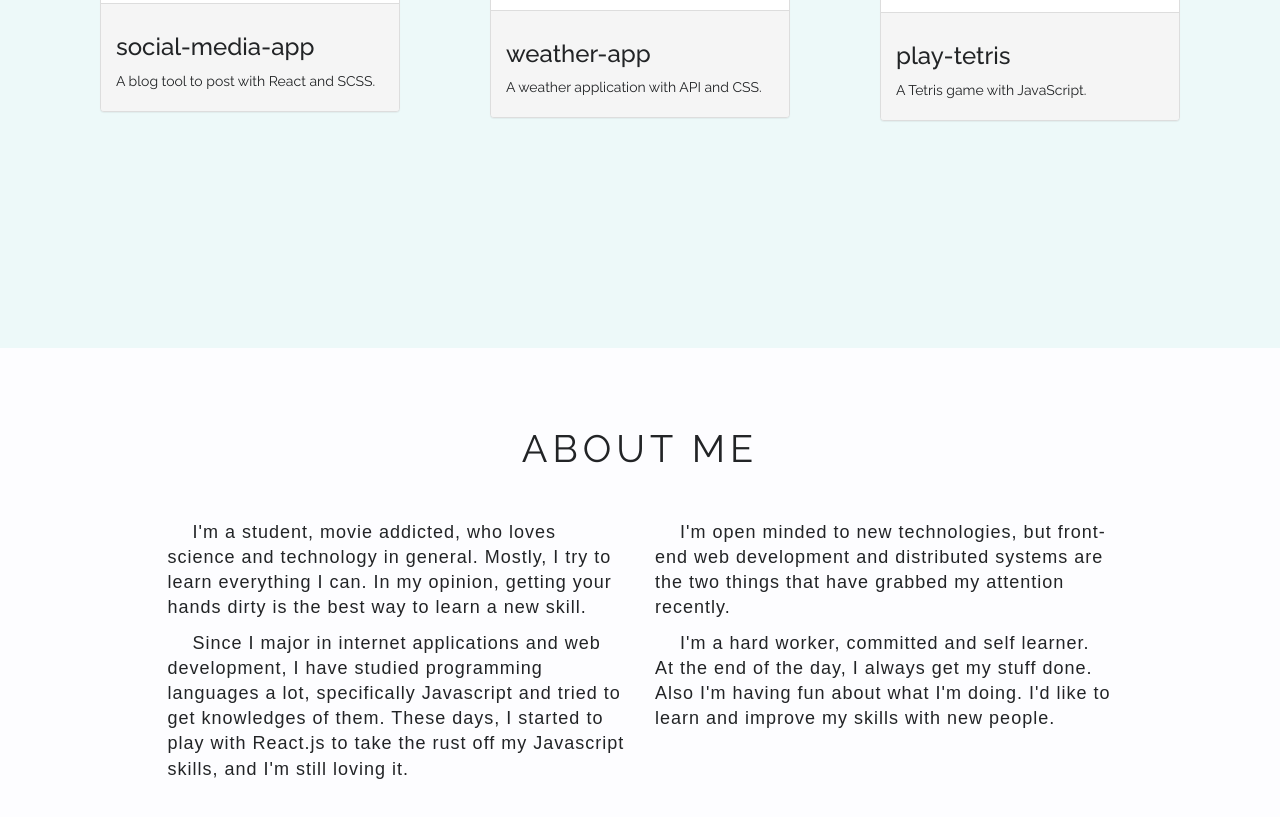
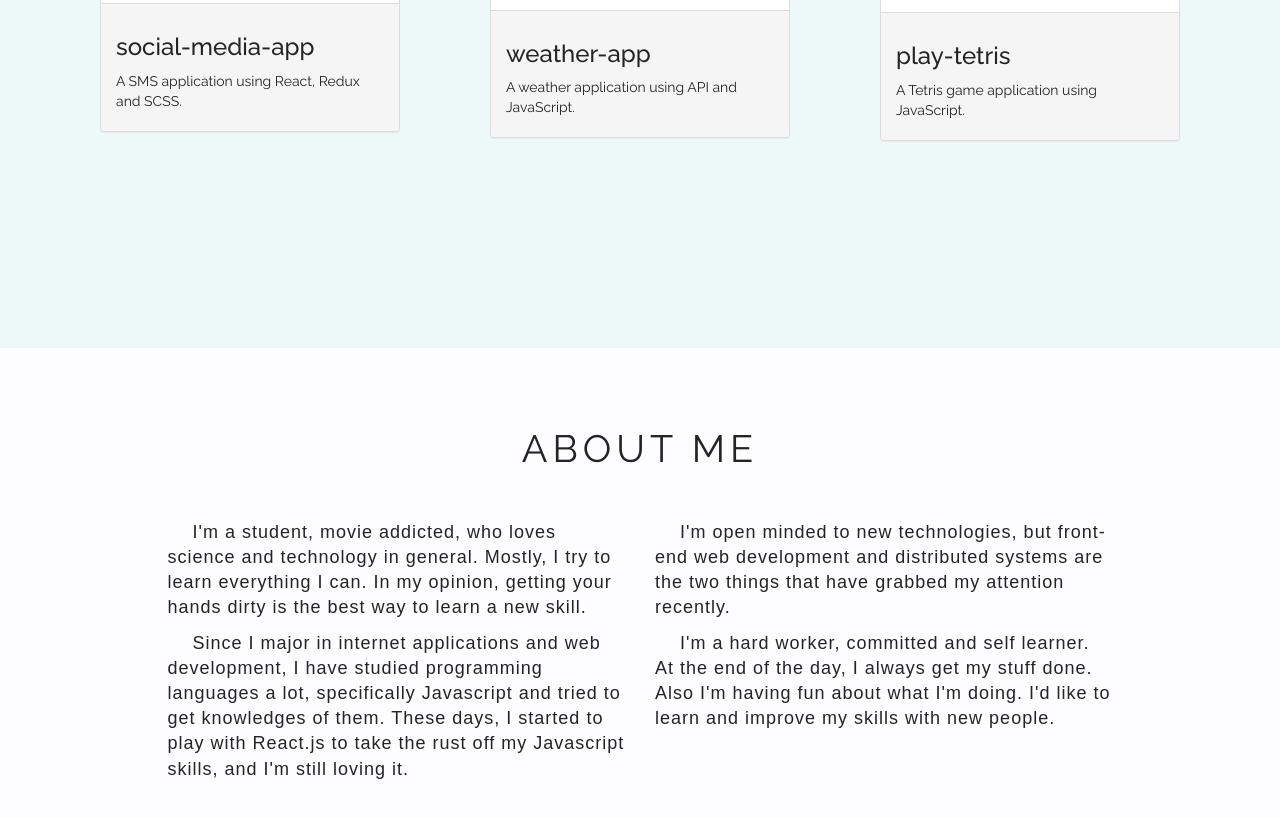
Before and after one commit to PlanetofJay/planetofjay.github.io, a website: page index.html in a window 1280 px wide. Shown: the part 1252-2069 px from the top of the page. Drawn offline with Linux system fonts and the light colour scheme; a web font is replaced by a local one.

Commit message:
edit project

```diff
--- a/index.html
+++ b/index.html
@@ -55,7 +55,7 @@
               </div>
               <div class="panel-footer">
                 <h3>social-media-app</h3>
-                <p>A blog tool to post with React and SCSS.</p>
+                <p>A SMS application using React, Redux and SCSS.</p>
               </div>
             </div>
           </div>
@@ -69,7 +69,7 @@
               </div>
               <div class="panel-footer">
                 <h3>weather-app</h3>
-                <p>A weather application with API and CSS.</p>
+                <p>A weather application using API and JavaScript.</p>
               </div>
             </div>
           </div>
@@ -83,7 +83,7 @@
               </div>
               <div class="panel-footer">
                 <h3>play-tetris</h3>
-                <p>A Tetris game with JavaScript.</p>
+                <p>A Tetris game application using JavaScript.</p>
               </div>
             </div>
           </div>
```
Also changed, not shown: 2 other files.
